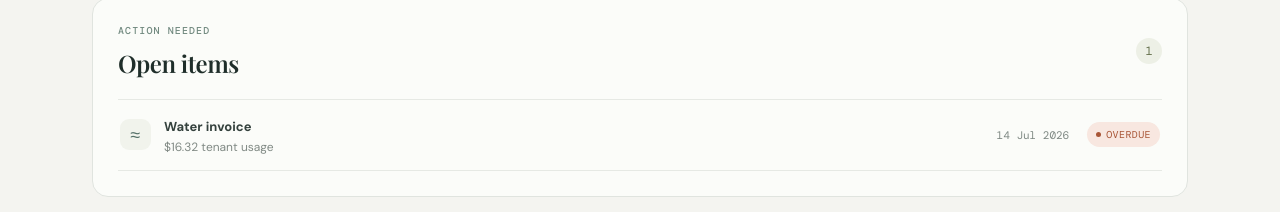
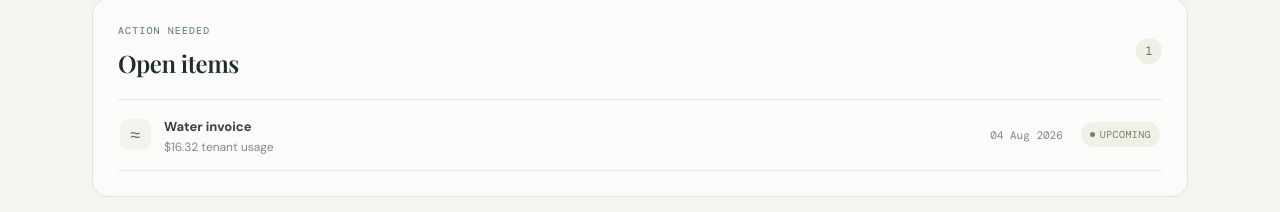
Before and after one commit to yfsong19/marina-road, a React (Vite) app: page / in a window 1280 px wide. Shown: the part 535-747 px from the top of the page. Built offline with nearby package versions, Linux system fonts and the light colour scheme.

Commit message:
updated the water bill due date logic

```diff
--- a/src/App.tsx
+++ b/src/App.tsx
@@ -35,13 +35,13 @@ function App() {
     return { ...payment, dueDate, state: paymentState(payment, dueDate) }
   })
   const waterStates = waterInvoices.map((invoice) => {
-    const dueDate = parseDate(invoice.invoiceDate)
-    return { ...invoice, dueDate, state: paymentState(invoice, dueDate) }
+    const paymentDueDate = parseDate(invoice.dueDate)
+    return { ...invoice, paymentDueDate, state: paymentState(invoice, paymentDueDate) }
   })
   const unpaidWater = waterInvoices.filter((invoice) => !invoice.paid).reduce((sum, invoice) => sum + invoice.tenantUsage, 0)
   const attention = [
     ...rentStates.filter((item) => item.state === 'overdue').map((item) => ({ type: 'Rent payment', date: item.dueDate, detail: `${formatDate(item.periodStart)} – ${formatDate(item.periodEnd)}`, state: item.state })),
-    ...waterStates.filter((item) => !item.paid).map((item) => ({ type: 'Water invoice', date: item.dueDate, detail: `${formatMoney(item.tenantUsage)} tenant usage`, state: item.state })),
+    ...waterStates.filter((item) => !item.paid).map((item) => ({ type: 'Water invoice', date: item.paymentDueDate, detail: `${formatMoney(item.tenantUsage)} tenant usage`, state: item.state })),
   ].sort((a, b) => a.date.getTime() - b.date.getTime())
   const visibleRent = useMemo(() => filter === 'all' ? rentStates : rentStates.filter((item) => item.state === filter), [filter, rentStates])
   const visibleWater = useMemo(() => filter === 'all' ? waterStates : waterStates.filter((item) => item.state === filter), [filter, waterStates])
@@ -62,7 +62,7 @@ function App() {
 }
 
 type RentRow = (typeof ledger.rentPayments)[number] & { dueDate: Date; state: PaymentState }
-type WaterRow = (typeof ledger.waterInvoices)[number] & { dueDate: Date; state: PaymentState }
+type WaterRow = (typeof ledger.waterInvoices)[number] & { paymentDueDate: Date; state: PaymentState }
 type AttentionItem = { type: string; date: Date; detail: string; state: PaymentState }
 
 function Overview({ rentStates, waterStates, unpaidWater, attention }: { rentStates: RentRow[]; waterStates: WaterRow[]; unpaidWater: number; attention: AttentionItem[] }) {
--- a/src/data/ledger.json
+++ b/src/data/ledger.json
@@ -15,7 +15,7 @@
     { "periodStart": "2026-10-05", "periodEnd": "2026-10-11", "paid": false, "paidDate": null }
   ],
   "waterInvoices": [
-    { "invoiceDate": "2026-06-11", "total": 64.42, "fixed": 26.38, "tenantUsage": 38.04, "paid": true, "paidDate": "2026-06-20" },
-    { "invoiceDate": "2026-07-14", "total": 45.43, "fixed": 29.11, "tenantUsage": 16.32, "paid": false, "paidDate": null }
+    { "invoiceDate": "2026-06-11", "dueDate": "2026-07-21", "total": 64.42, "fixed": 26.38, "tenantUsage": 38.04, "paid": true, "paidDate": "2026-06-20" },
+    { "invoiceDate": "2026-07-14", "dueDate": "2026-08-04", "total": 45.43, "fixed": 29.11, "tenantUsage": 16.32, "paid": false, "paidDate": null }
   ]
 }
--- a/src/data/ledger.ts
+++ b/src/data/ledger.ts
@@ -16,7 +16,7 @@ function validateLedger(data: unknown) {
     assert(typeof payment.paid === 'boolean', `Rent entry ${index + 1} needs a paid boolean`)
   })
   ledger.waterInvoices.forEach((invoice, index) => {
-    assert(ISO_DATE.test(invoice.invoiceDate), `Water invoice ${index + 1} needs an ISO invoiceDate`)
+    assert(ISO_DATE.test(invoice.invoiceDate) && ISO_DATE.test(invoice.dueDate), `Water invoice ${index + 1} needs ISO invoice and due dates`)
     ;['total', 'fixed', 'tenantUsage'].forEach((field) => assert(typeof invoice[field as keyof typeof invoice] === 'number', `Water invoice ${index + 1} needs a numeric ${field}`))
     assert(typeof invoice.paid === 'boolean', `Water invoice ${index + 1} needs a paid boolean`)
   })
```
